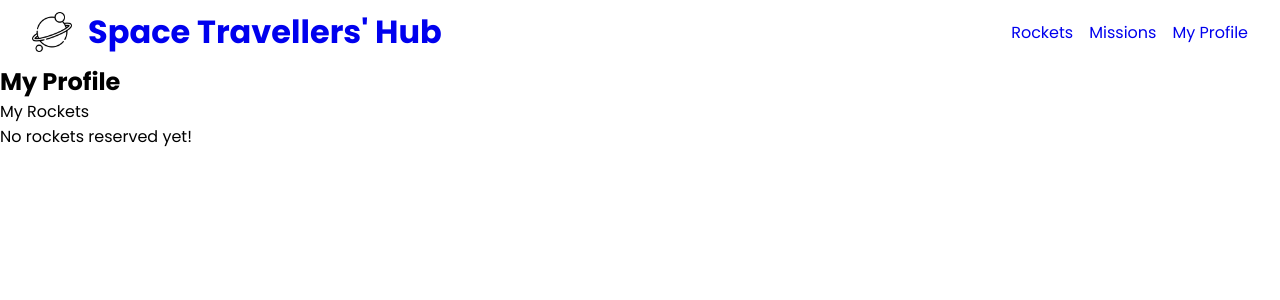
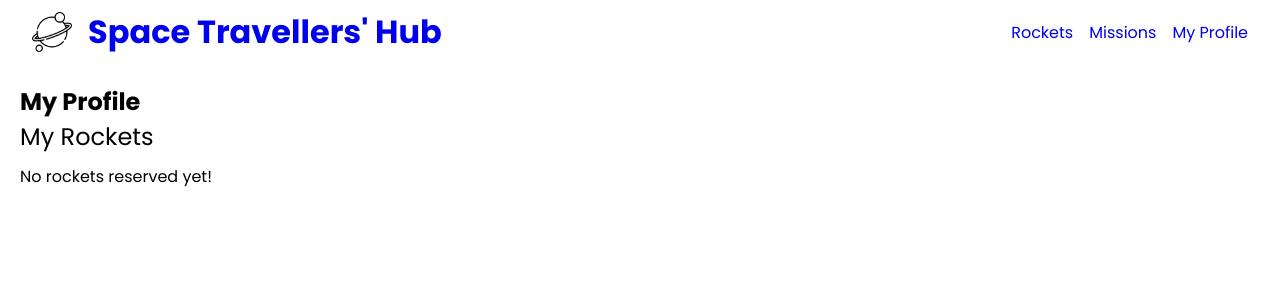
Before and after one commit to Eccb7/space-travellers, a React (Create React App) app: page /MyProfile in a window 1280 px wide. Shown: the top 300 px of the page. Built offline with nearby package versions, Linux system fonts and the light colour scheme.

Commit message:
Add profile rockets styling

```diff
--- a/src/containers/profile/profile.css
+++ b/src/containers/profile/profile.css
@@ -1,3 +1,23 @@
-.bg {
-  background: #fff;
+.my-profile-container {
+  padding: 20px;
 }
+
+.sectionTitle {
+  font-size: 1.5rem;
+  margin-bottom: 10px;
+}
+
+.holderTable {
+  width: 100%;
+  border-collapse: collapse;
+  margin-top: 20px;
+}
+
+.rocketrow {
+  border: 1px solid var(--color-grey-2);
+  padding: 1rem;
+}
+
+.rocketdata {
+  padding: 10px;
+}
```
